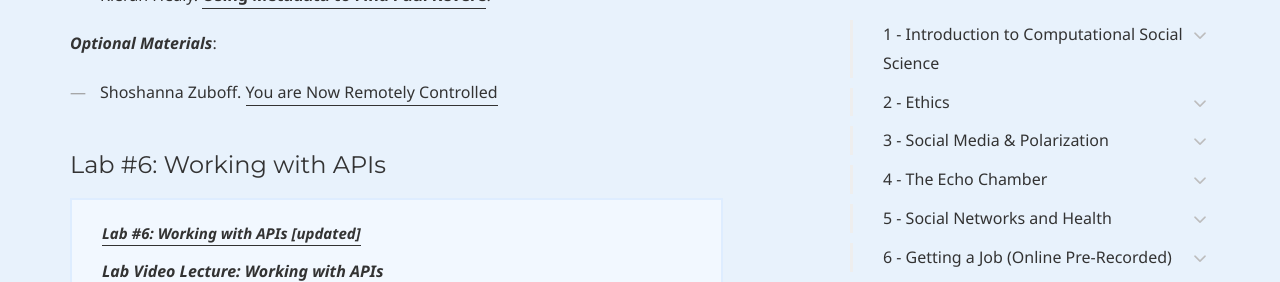
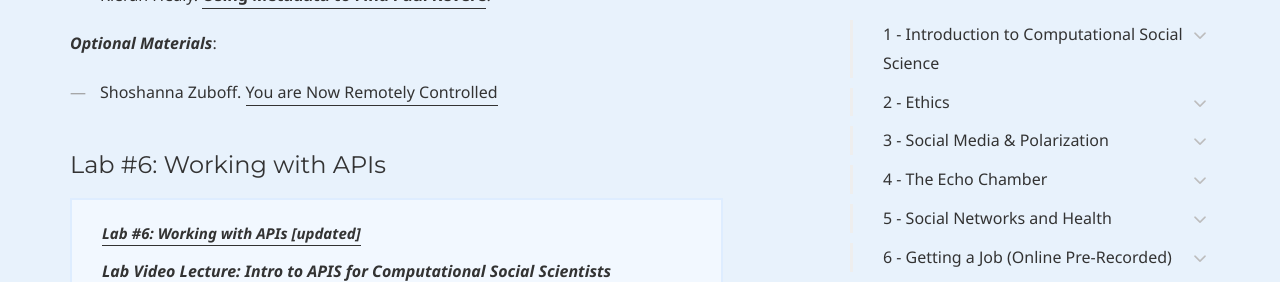
Before and after one commit to dssoc/dssoc.github.io, a Jekyll site: the page built from schedule.md, in a window 1280 px wide and 900 px high, scrolled down 13991 px, cut to the strip 0-282 px from the top of the window. Built offline with Jekyll 4.4.1, drawn with Linux system fonts in a browser that asks for light colours; some web fonts are replaced.

Commit message:
update schedule with lab 6 in class video

```diff
--- a/schedule.md
+++ b/schedule.md
@@ -547,7 +547,7 @@ allowfullscreen></iframe>
 <p><i><b><a href = "/assignments/Lab_6_updated.html">Lab #6: Working with APIs [updated]</a></b> </i></p>
 <!--<p><i><b>Lab #6: Working with APIs</b> (due the following Wednesday by 5PM)</i></p>-->
 
-<i><b>Lab Video Lecture: Working with APIs</b></i>
+<i><b>Lab Video Lecture: Intro to APIS for Computational Social Scientists</b></i>
 <iframe width="560" height="315"
 src="https://www.youtube.com/embed/LTC8laBJGP0"
 frameborder="0"
```
